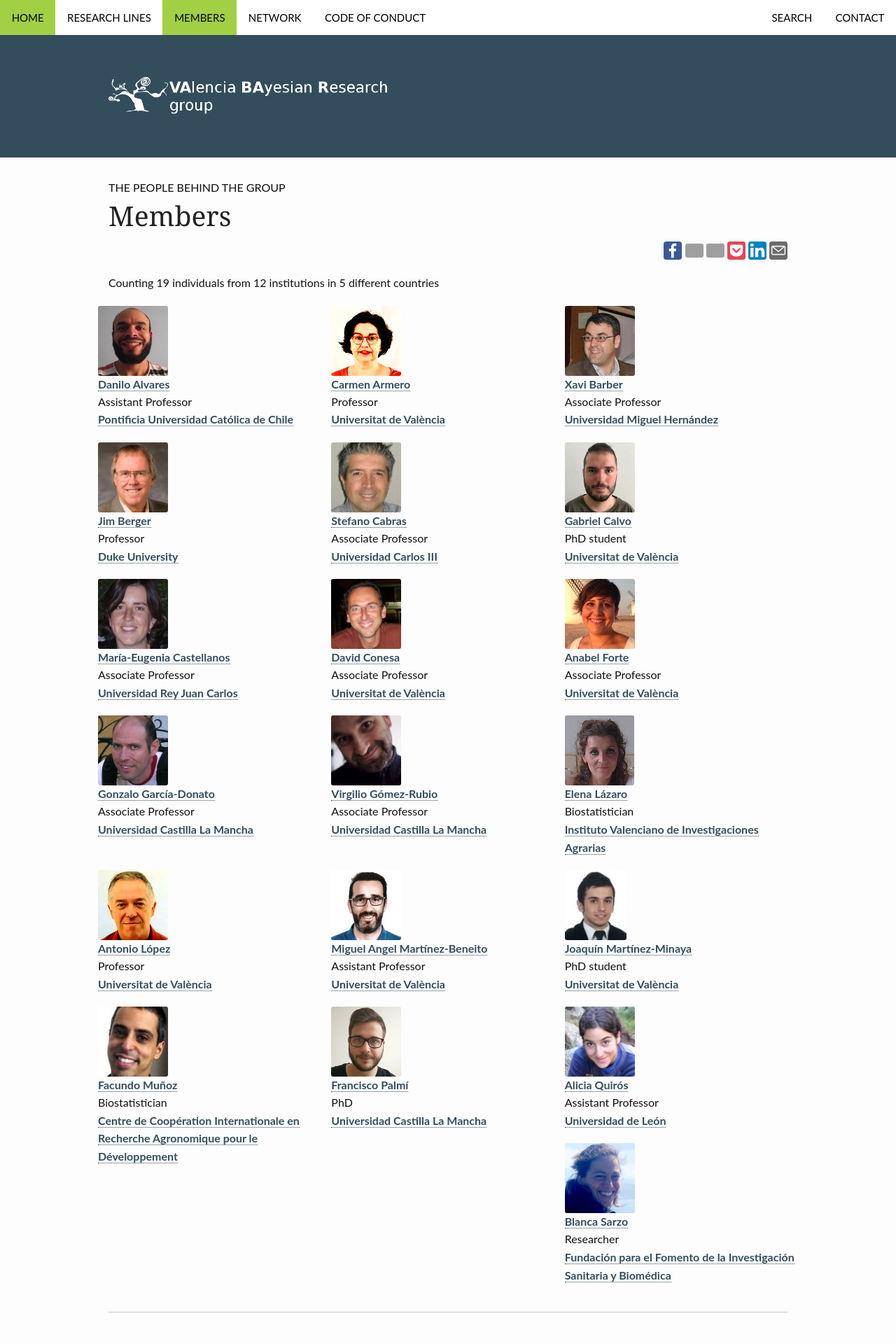
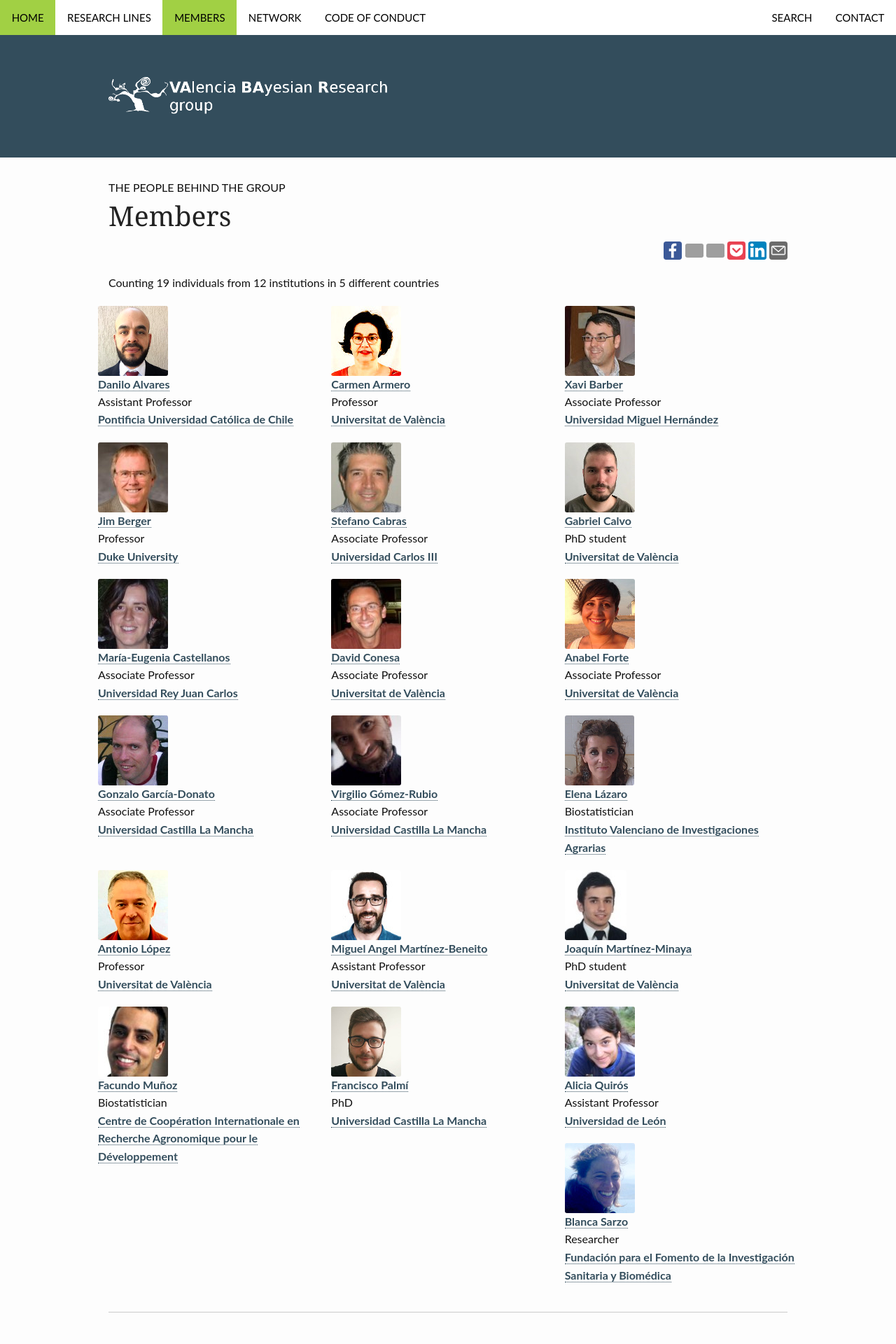
Before and after one commit to VABAR/VABAR.github.io, a Jekyll site: the page built from pages/members.md, in a window 1280 px wide. Shown: the top 1920 px of the page at 70% size. Built offline with Jekyll 4.4.1, drawn with Linux system fonts in a browser that asks for light colours.

Commit message:
Update member D Alvares

```diff
--- a/_data/members.yml
+++ b/_data/members.yml
@@ -8,7 +8,7 @@
   affiliation: pucc
   position: Assistant Professor
   url: https://sites.google.com/site/daniloalvares/
-  img: danilo.jpg
+  img: dalvares.jpeg
 
 - name: Carmen Armero
   affiliation: uveg
```
Also changed, not shown: images/members/dalvares.jpeg (added), images/members/danilo.jpg (deleted).
